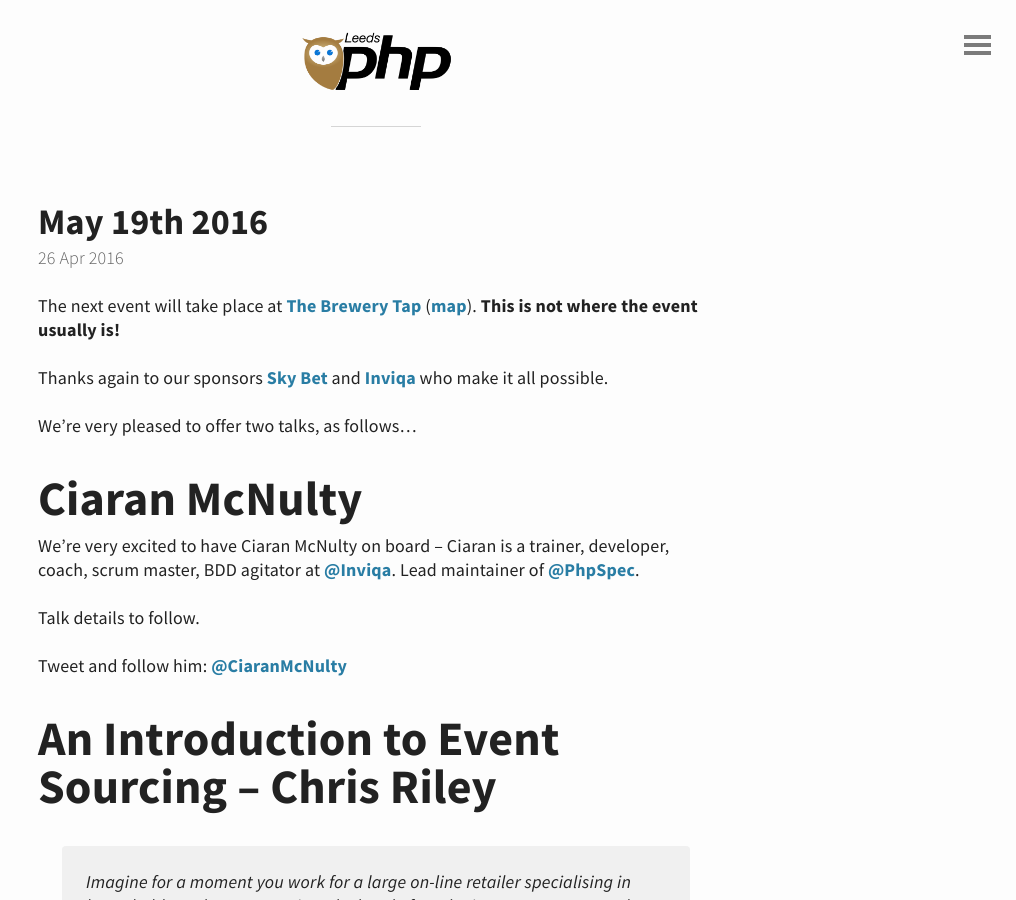
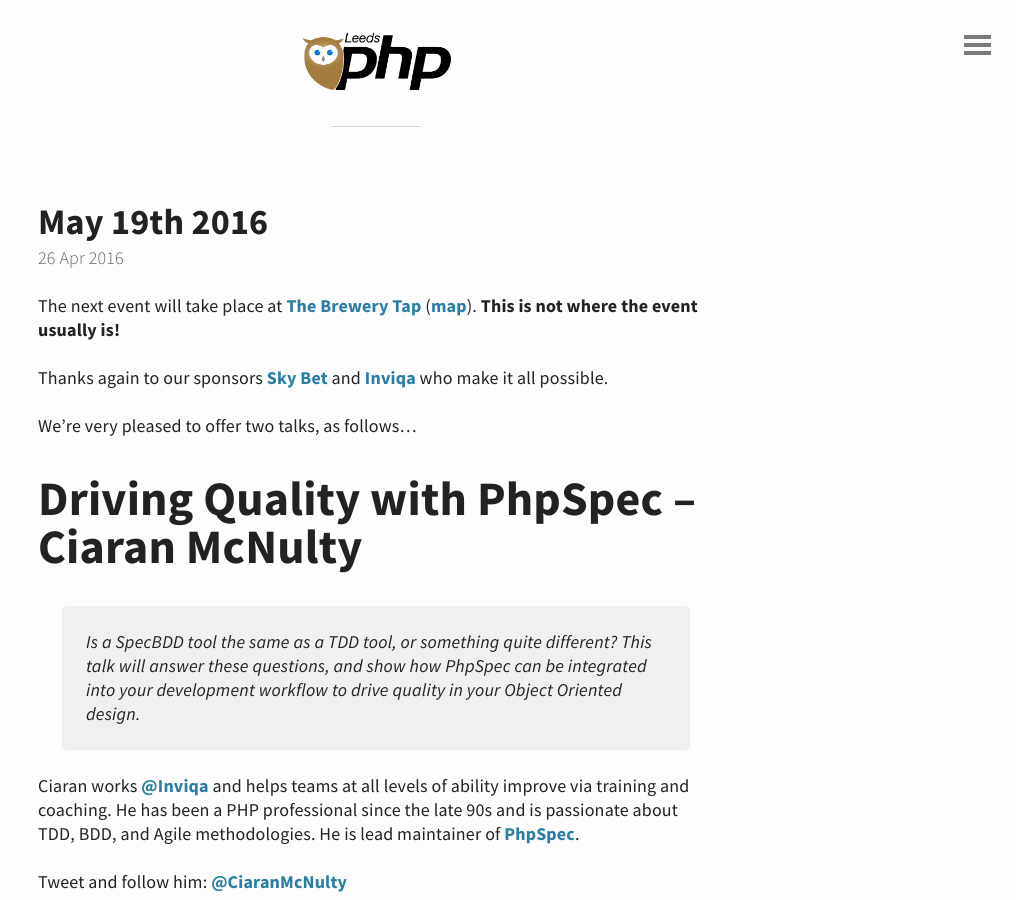
Before and after one commit to Ireaurora/LeedsPHP, a Jekyll site: the page built from _posts/2016-04-26-may-2016.md, in a window 1280 px wide and 900 px high. Shown: the whole window, without its empty margins (264-1280 px from the left). Built offline with Jekyll 4.4.1, drawn with Linux system fonts in a browser that asks for light colours; comment, search, counter and statistics services are not loaded.

Commit message:
Add Ciaran's talk details

```diff
--- a/_posts/2016-04-26-may-2016.md
+++ b/_posts/2016-04-26-may-2016.md
@@ -12,11 +12,11 @@
 
 We're very pleased to offer two talks, as follows…
 
-# Ciaran McNulty
+# Driving Quality with PhpSpec – Ciaran McNulty
 
-We're very excited to have Ciaran McNulty on board – Ciaran is a trainer, developer, coach, scrum master, BDD agitator at [@Inviqa](https://twitter.com/Inviqa). Lead maintainer of [@PhpSpec](https://twitter.com/PhpSpec).
+> Is a SpecBDD tool the same as a TDD tool, or something quite different? This talk will answer these questions, and show how PhpSpec can be integrated into your development workflow to drive quality in your Object Oriented design.
 
-Talk details to follow.
+Ciaran works [@Inviqa](https://twitter.com/Inviqa) and helps teams at all levels of ability improve via training and coaching. He has been a PHP professional since the late 90s and is passionate about TDD, BDD, and Agile methodologies. He is lead maintainer of [PhpSpec](http://www.phpspec.net/en/latest/).
 
 Tweet and follow him: [@CiaranMcNulty](https://twitter.com/CiaranMcNulty)
 
```
